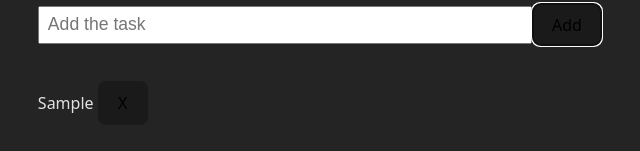
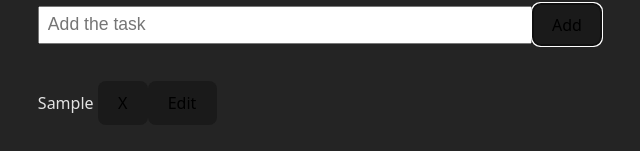
Before and after one commit to annaLucian/todo-list, a React (Vite) app in the folder todo-app/: page / in a window 1280 px wide. Both pictures are taken after typing "Sample" into the empty fields and a click on the button "Add". Shown: the part 389-540 px from the top of the page, without its empty margins (320-960 px from the left). Built offline with nearby package versions, Linux system fonts and the light colour scheme.

Commit message:
implement function edit todo

```diff
--- a/todo-app/src/App.jsx
+++ b/todo-app/src/App.jsx
@@ -15,7 +15,20 @@ function App() {
   };
 
   const handleDeleteTodo = (id) => {
-    const newTodoList = todos.filter((todo) => todo.id !== id);
+    const newTodoList = todos.filter((todo) => {
+      return todo.id !== id;
+    });
+    setTodos(newTodoList);
+  };
+
+  const handleEditTodo = (id, inputEditValue) => {
+    const newTodoList = todos.map((todo) => {
+      if (todo.id === id) {
+        const newTodoEdit = { ...todo, text: inputEditValue };
+        return newTodoEdit;
+      }
+      return todo;
+    });
     setTodos(newTodoList);
   };
 
@@ -26,7 +39,11 @@ function App() {
         <TodoInput onHandleAddTodo={handleAddTodo} />
       </section>
       <section className="todo-list__section">
-        <TodoList todos={todos} onHandleDeleteTodo={handleDeleteTodo} />
+        <TodoList
+          todos={todos}
+          onHandleDeleteTodo={handleDeleteTodo}
+          onHandleEditTodo={handleEditTodo}
+        />
       </section>
     </>
   );
--- a/todo-app/src/components/TodoList/TodoItem/index.jsx
+++ b/todo-app/src/components/TodoList/TodoItem/index.jsx
@@ -1,7 +1,27 @@
-export const TodoItem = ({ todo, onHandleDeleteTodo }) => {
-  return (
+import { useState } from "react";
+
+export const TodoItem = ({ todo, onHandleDeleteTodo, onHandleEditTodo }) => {
+  const [showEditInput, setShowEditInput] = useState(false);
+  const [inputEditValue, setInputEditValue] = useState(todo.text);
+
+  const handleEdit = (id, value, e) => {
+    e.preventDefault();
+    onHandleEditTodo(id, value);
+    setShowEditInput(false);
+  };
+
+  return showEditInput ? (
+    <form onSubmit={(e) => handleEdit(todo.id, inputEditValue, e)}>
+      <input
+        value={inputEditValue}
+        onChange={(e) => setInputEditValue(e.target.value)}
+      />
+      <button>Guardar</button>
+    </form>
+  ) : (
     <li className="todo-list__item">
       {todo.text} <button onClick={() => onHandleDeleteTodo(todo.id)}>X</button>
+      <button onClick={() => setShowEditInput(true)}>Edit</button>
     </li>
   );
 };
--- a/todo-app/src/components/TodoList/index.jsx
+++ b/todo-app/src/components/TodoList/index.jsx
@@ -1,7 +1,7 @@
 import { TodoItem } from "./TodoItem";
 import "./index.css";
 
-export const TodoList = ({ todos, onHandleDeleteTodo }) => {
+export const TodoList = ({ todos, onHandleDeleteTodo, onHandleEditTodo }) => {
   return (
     <ul className="todo-list">
       {todos.map((todo) => (
@@ -9,6 +9,7 @@ export const TodoList = ({ todos, onHandleDeleteTodo }) => {
           todo={todo}
           key={`todoItem-${todo.id}`}
           onHandleDeleteTodo={onHandleDeleteTodo}
+          onHandleEditTodo={onHandleEditTodo}
         />
       ))}
     </ul>
```
